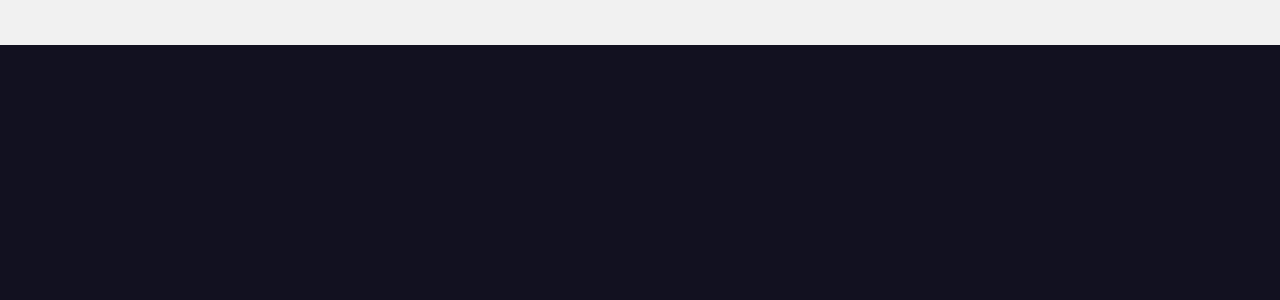
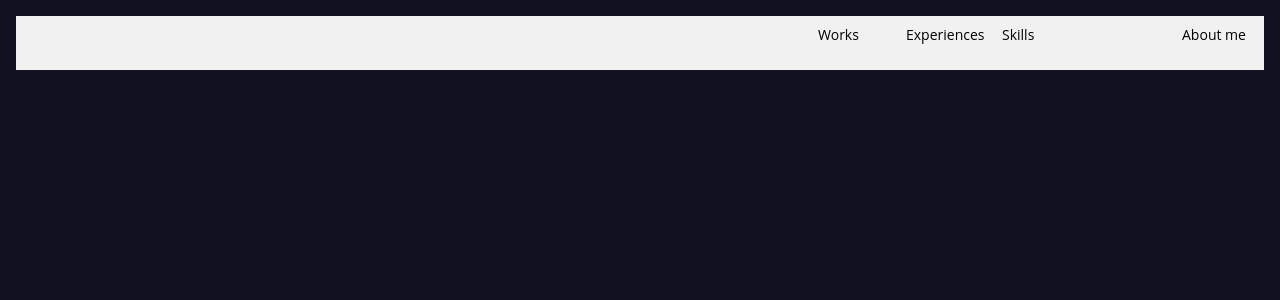
Before and after one commit to Cheenou13/personal-portfolio, a Vue app in the folder client/: page / in a window 1280 px wide. Shown: the top 300 px of the page. Built offline with nearby package versions, Linux system fonts and the light colour scheme.

Commit message:
styled nav bar

```diff
--- a/client/src/components/homePonents/NavBar.vue
+++ b/client/src/components/homePonents/NavBar.vue
@@ -1,6 +1,13 @@
 <template>
     <section>
-
+        <div class=" contents">
+            <div class=" h-full w-full opacity-[1]">
+                <a class="works" href="">Works</a>
+                <a class="experiences" href="">Experiences</a>
+                <a class="skills" href="">Skills</a>
+                <a class="about-me" href="">About me</a>
+            </div>
+        </div>
     </section>
 </template>
 
@@ -16,11 +23,40 @@
         position: absolute;
         left: 0;
         right: 0;
-        top: -9px;
+        top: 0;
         z-index: 1;
         align-items: center;
         height: 54px;
-        /* padding: 10px;
-        margin: 10px; */
+        margin: 16px;
+        font-size: 14px;
+
+    }
+    .works  {
+        height: 39px;
+        position: absolute;
+        right: 376px;
+        top: calc(50% - 39px/2);
+        width: 70px;
+    }
+    .experiences {
+        height: 39px;
+        position: absolute;
+        right: 276px;
+        top: calc(50% - 39px/2);
+        width: 82px;
+    }
+    .skills {
+        height: 39px;
+        position: absolute;
+        right: 180px;
+        top: calc(50% - 39px/2);
+        width: 82px;
+    }
+    .about-me {
+        height: 39px;
+        position: absolute;
+        right: 0px;
+        top: calc(50% - 39px/2);
+        width: 82px;
     }
 </style>
--- a/client/src/tailwind.css
+++ b/client/src/tailwind.css
@@ -14,6 +14,7 @@ body {
   margin: 0;
   padding: 0;
   height: 100%;
+  font-size: 12px;
   scroll-behavior: smooth;
   background-color: #121120;
 }
--- a/client/src/views/Home.vue
+++ b/client/src/views/Home.vue
@@ -1,5 +1,5 @@
 <template>
-    <div class="h-screen relative overflow-auto">
+    <div class="content-body">
         <NavBar/>
     </div>
 </template>
@@ -23,5 +23,10 @@
 </script>
 
 <style scoped>
-
+    .content-body {
+        min-height: 100%;
+        width: auto;
+        /* overflow: hidden; */
+        position: relative;
+    }
 </style>
```
